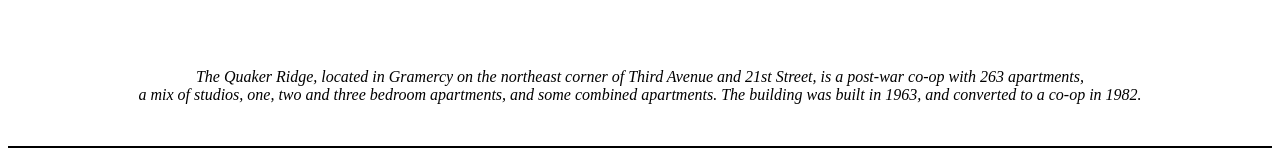
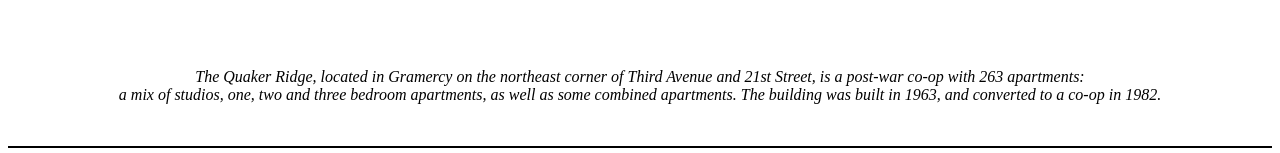
Before and after one commit to lutzjacob/quakerridge.net, a plain HTML site: page index.html in a window 1280 px wide. Shown: the part 532-685 px from the top of the page. Drawn offline with Linux system fonts and the light colour scheme.

Commit message:
Update index.html

```diff
--- a/index.html
+++ b/index.html
@@ -13,8 +13,11 @@
 <center><img src="home.gif"></center>
 <br>
 <br>
-<p align="center" <font color="#CCFFFF" size="1" face="perpetua">&nbsp;<br><i>The Quaker Ridge, located in Gramercy on the northeast corner of Third Avenue and 21st Street, is a post-war co-op with 263 apartments, <br>a mix of studios, one, two and three bedroom apartments, and some combined apartments.  The building was built in 1963, and converted to a co-op in 1982.</i></font></p>
+<p align="center" <font color="#CCFFFF" size="1" face="perpetua">
+  <br><i>The Quaker Ridge, located in Gramercy on the northeast corner of Third Avenue and 21st Street, is a post-war co-op with 263 apartments:
+  <br>a mix of studios, one, two and three bedroom apartments, as well as some combined apartments.  The building was built in 1963, and converted to a co-op in 1982.</i>
+</font></p>
 <br><hr color="black"><br>
-<p align="center" <font color="#CCFFFF" size="1" face="perpetua">&nbsp;201 East 21st Street<br>New York, NY 10010</font></p>
+<p align="center" <font color="#CCFFFF" size="1" face="perpetua">201 East 21st Street<br>New York, NY 10010</font></p>
 </body>
 </html>
```
